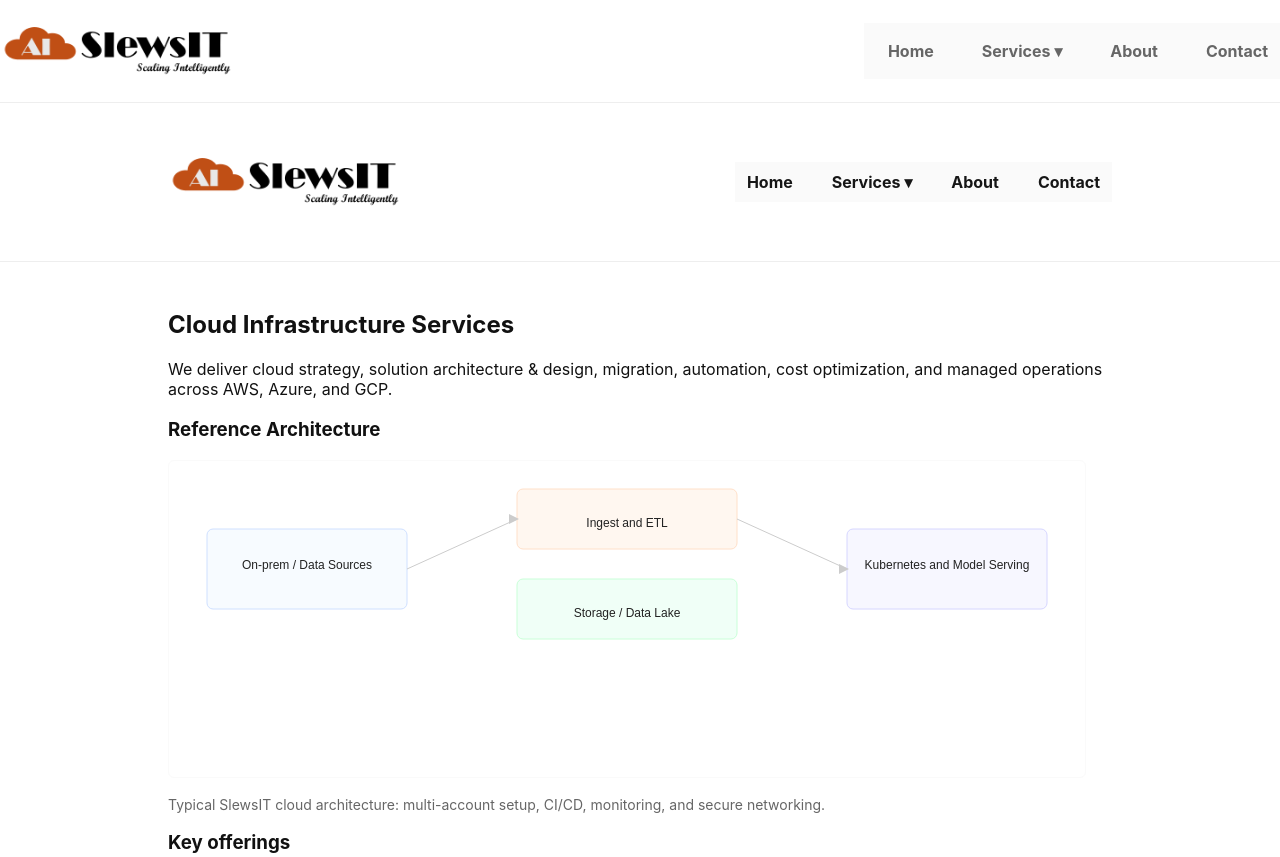
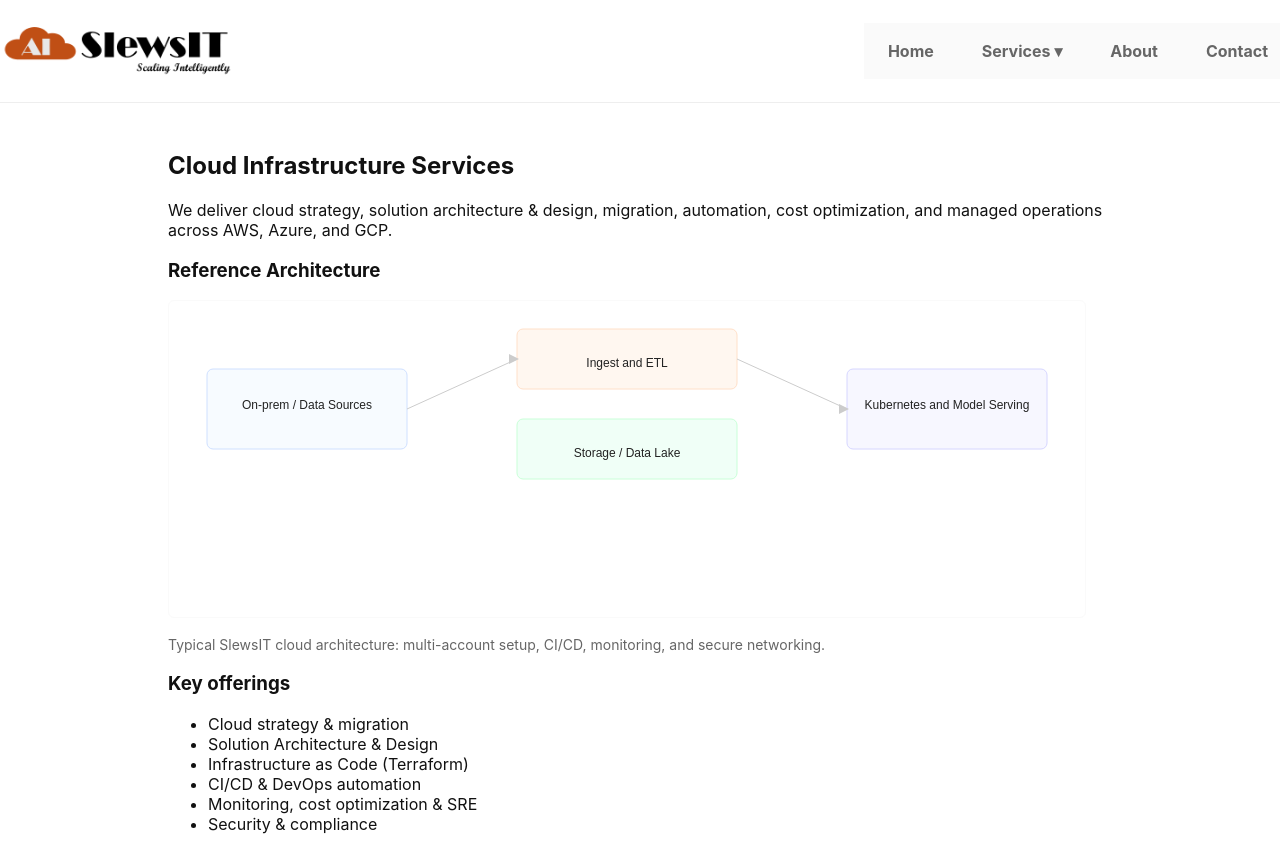
Before and after one commit to raveensepuri/slewsit, a plain HTML site: page services/cloud.html in a window 1280 px wide. Shown: the top 857 px of the page. Drawn offline with Linux system fonts and the light colour scheme.

Commit message:
solved multiple menus

```diff
--- a/services/cloud.html
+++ b/services/cloud.html
@@ -27,30 +27,6 @@
         </div>
         <a href="../about.html">About</a>
         <a href="../contact.html">Contact</a>
-      </nav>
-    </div>
-  </header>
-  <header class="site-header">
-    <div class="container header-inner">
-      <div class="logo">
-        <a href="../index.html">
-          <img src="../images/slewsit-logo.png" alt="SlewsIT Logo" class="logo-img">
-        </a>
-      </div>
-      <nav>
-        <ul class="menu">
-          <li><a href="../index.html">Home</a></li>
-            <li class="dropdown">
-              <a href="#" class="dropbtn" onclick="toggleDropdown(event)">Services ▾</a>
-              <ul class="dropdown-content">
-                <li><a href="cloud.html">Cloud</a></li>
-                <li><a href="ai-architecture.html">AI Architecture</a></li>
-                <li><a href="ai-integration.html">AI Integration</a></li>
-              </ul>
-            </li>
-          <li><a href="../about.html">About</a></li>
-          <li><a href="../contact.html">Contact</a></li>
-        </ul>
       </nav>
     </div>
   </header>
```
